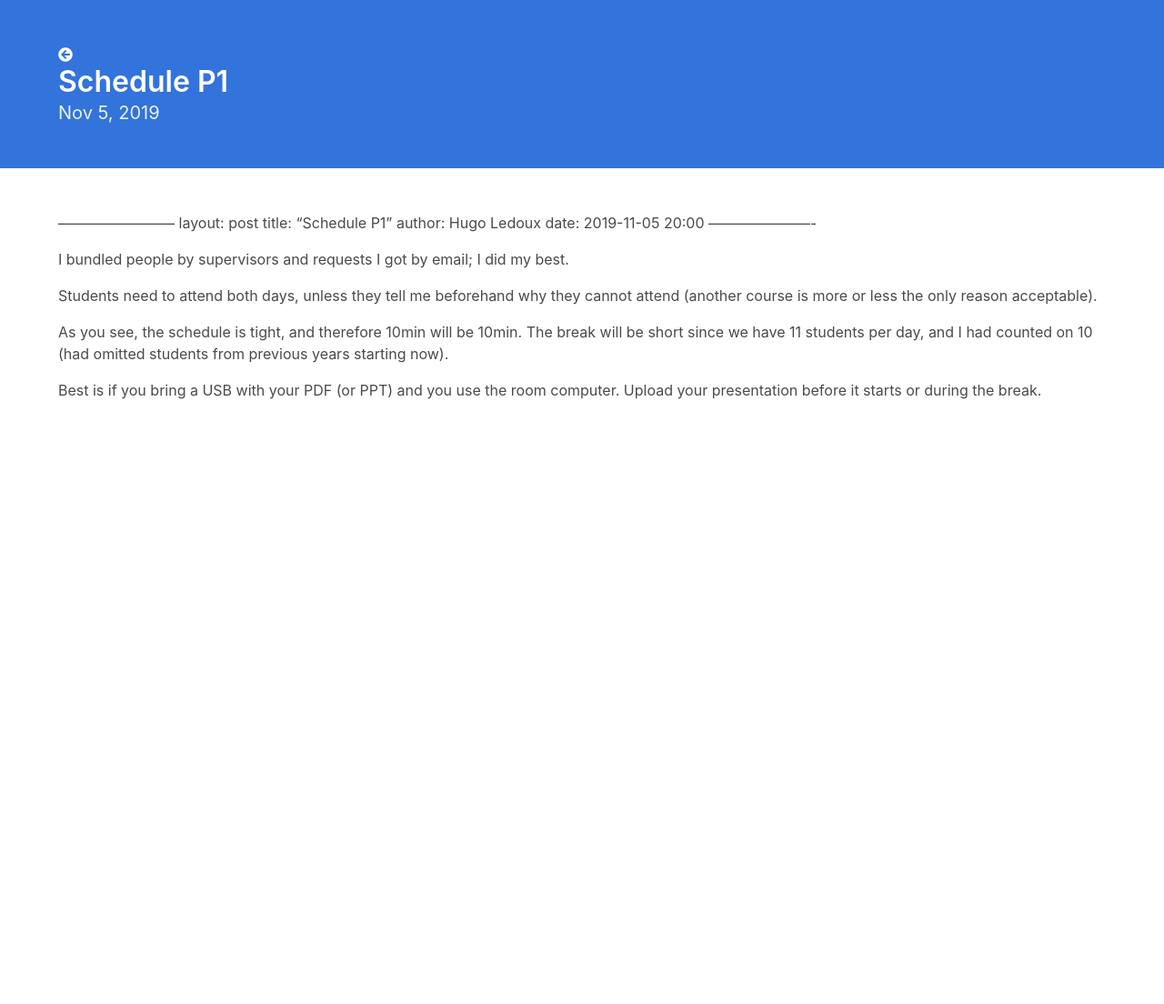
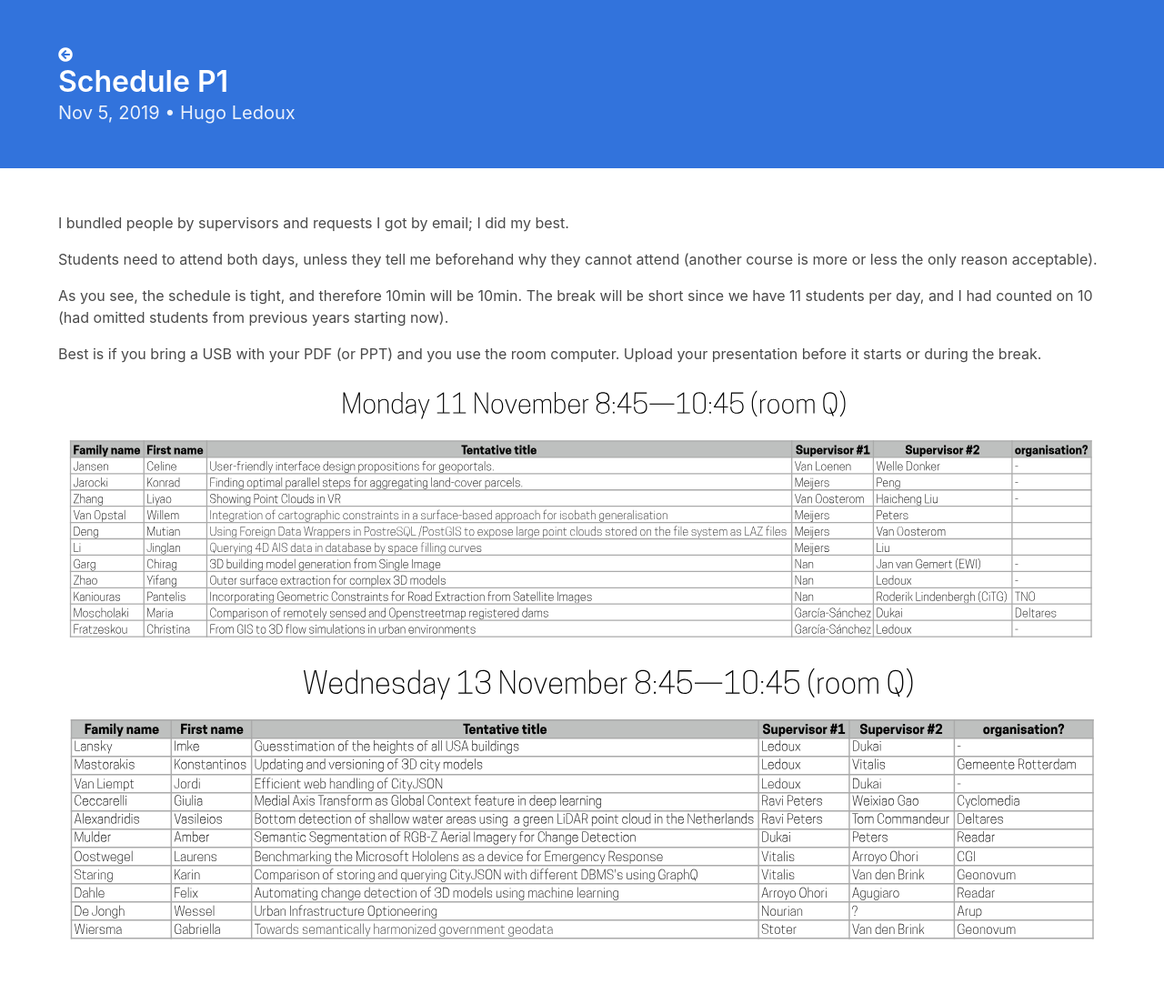
Before and after one commit to tudelft3d/geo2020, a Jekyll site: the page built from _posts/2019-11-05-schedule-p1.md, in a window 1280 px wide. Shown: the whole page at 91% size. Built offline with Jekyll 4.4.1, drawn with Linux system fonts in a browser that asks for light colours; nearby versions of some CDN libraries; our own code applies the rules of GitHub Pages for plain Markdown files; before the commit the page ends 900 px from its top, so only the background shows below that.

Commit message:
Fix markdown + changed column widths

```diff
--- a/_posts/2019-11-05-schedule-p1.md
+++ b/_posts/2019-11-05-schedule-p1.md
@@ -1,9 +1,9 @@
-————————
+---
 layout: post
 title:  "Schedule P1"
 author: Hugo Ledoux
 date:   2019-11-05 20:00
-———————-
+---
 
 I bundled people by supervisors and requests I got by email; I did my best.
 
@@ -14,5 +14,5 @@ As you see, the schedule is tight, and therefore 10min will be 10min. The break
 Best is if you bring a USB with your PDF (or PPT) and you use the room computer. Upload your presentation before it starts or during the break.
 
 
-[]({{ site.baseurl }}/img/nov11.svg)
-[]({{ site.baseurl }}/img/nov13.svg)
+![]({{ site.baseurl }}/img/nov11.svg)
+![]({{ site.baseurl }}/img/nov13.svg)
```
Also changed, not shown: img/nov11.svg.
